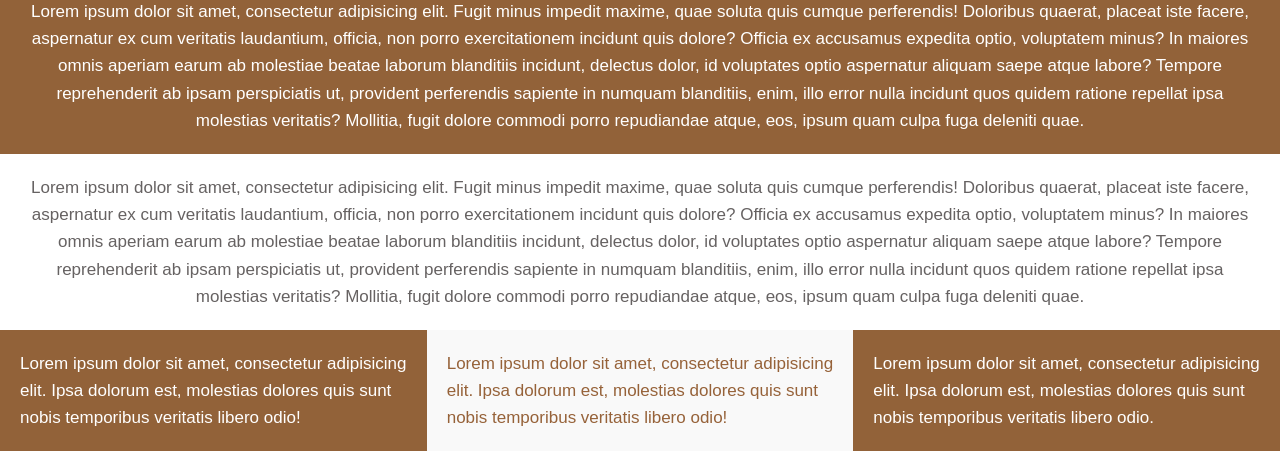
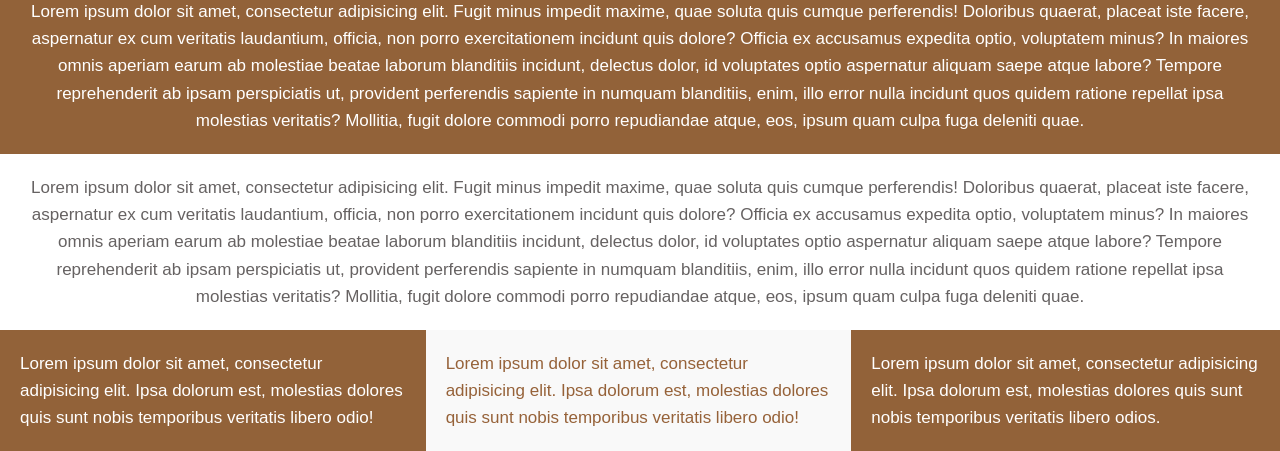
Before and after one commit to Genesses12/Pagina-simples-de-viagem, a plain HTML site: page index.html in a window 1280 px wide. Shown: the part 862-1313 px from the top of the page. Drawn offline with Linux system fonts and the light colour scheme.

Commit message:
Correção

```diff
--- a/index.html
+++ b/index.html
@@ -46,7 +46,7 @@
         </div>
         <div class="box-3">
             <p>Lorem ipsum dolor sit amet, consectetur adipisicing elit. Ipsa dolorum est, molestias dolores quis sunt
-            nobis temporibus veritatis libero odio.
+            nobis temporibus veritatis libero odios.
             </p>
         </div>
   </section>
```
